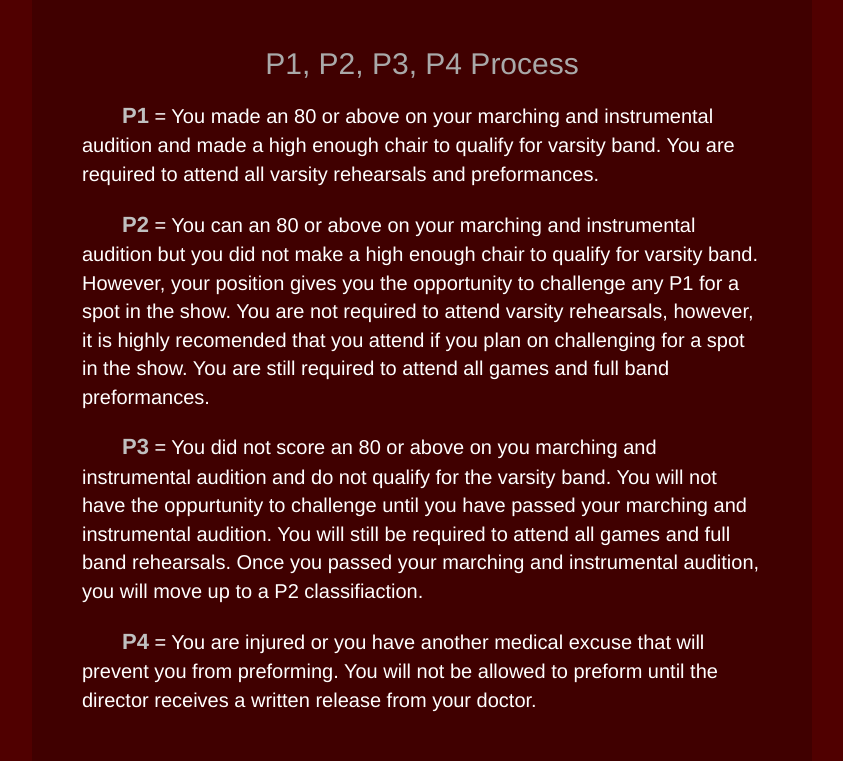
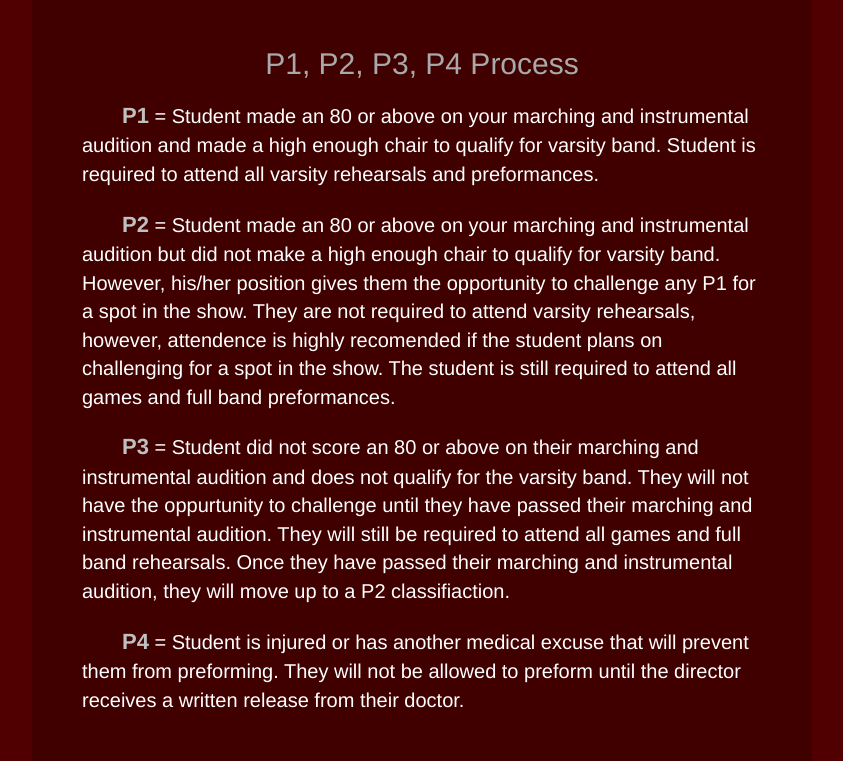
Before and after one commit to JohnRamseythe3rd/HCHS-Band, a plain HTML site: page About.html in a window 1280 px wide. Shown: the part 4919-5680 px from the top of the page, without its empty margins (218-1061 px from the left). Drawn offline with nearby package versions, Linux system fonts and the light colour scheme.

Commit message:
Update About.html

```diff
--- a/About.html
+++ b/About.html
@@ -214,24 +214,24 @@
       </h2>
 
       <p>
-        <strong>P1</strong> = You made an 80 or above on your marching and instrumental audition and made a high enough chair to
-        qualify for varsity band. You are required to attend all varsity rehearsals and preformances.</p>
+        <strong>P1</strong> = Student made an 80 or above on your marching and instrumental audition and made a high enough chair to
+        qualify for varsity band. Student is required to attend all varsity rehearsals and preformances.</p>
 
       <p>
-        <strong>P2</strong> = You can an 80 or above on your marching and instrumental audition but you did not make a high enough
-        chair to qualify for varsity band. However, your position gives you the opportunity to challenge any P1 for a spot
-        in the show. You are not required to attend varsity rehearsals, however, it is highly recomended that you attend
-        if you plan on challenging for a spot in the show. You are still required to attend all games and full band preformances.</p>
+        <strong>P2</strong> = Student made an 80 or above on your marching and instrumental audition but did not make a high enough
+        chair to qualify for varsity band. However, his/her position gives them the opportunity to challenge any P1 for a spot
+        in the show. They are not required to attend varsity rehearsals, however, attendence is highly recomended
+        if the student plans on challenging for a spot in the show. The student is still required to attend all games and full band preformances.</p>
 
       <p>
-        <strong>P3</strong> = You did not score an 80 or above on you marching and instrumental audition and do not qualify for the
-        varsity band. You will not have the oppurtunity to challenge until you have passed your marching and instrumental
-        audition. You will still be required to attend all games and full band rehearsals. Once you passed your marching
-        and instrumental audition, you will move up to a P2 classifiaction.</p>
+        <strong>P3</strong> = Student did not score an 80 or above on their marching and instrumental audition and does not qualify for the
+        varsity band. They will not have the oppurtunity to challenge until they have passed their marching and instrumental
+        audition. They will still be required to attend all games and full band rehearsals. Once they have passed their marching
+        and instrumental audition, they will move up to a P2 classifiaction.</p>
 
       <p>
-        <strong>P4</strong> = You are injured or you have another medical excuse that will prevent you from preforming. You will
-        not be allowed to preform until the director receives a written release from your doctor.</p>
+        <strong>P4</strong> = Student is injured or has another medical excuse that will prevent them from preforming. They will
+        not be allowed to preform until the director receives a written release from their doctor.</p>
     </div>
 
     <div class="about-section">
```
